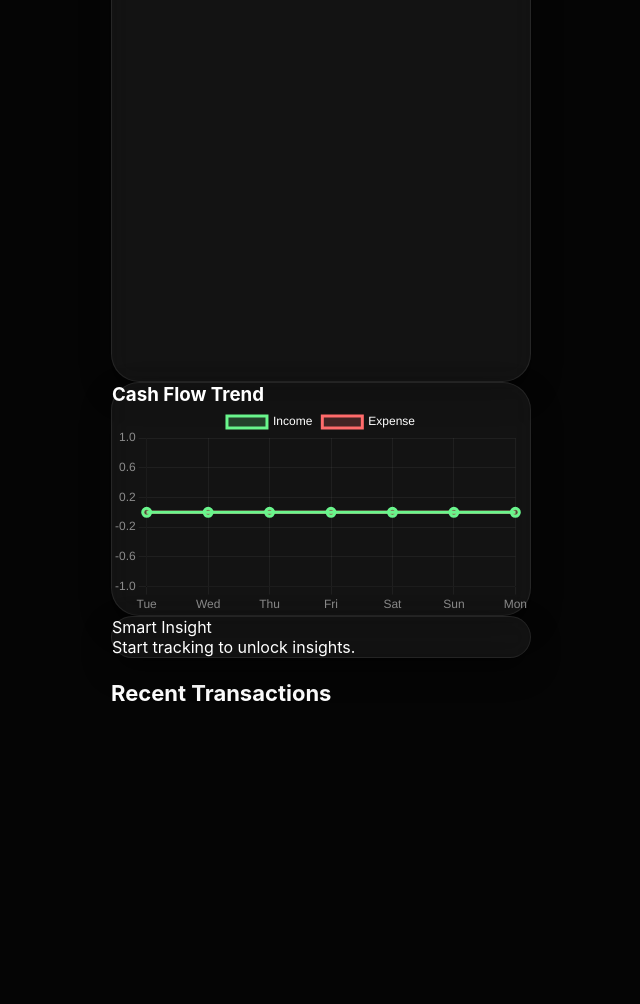
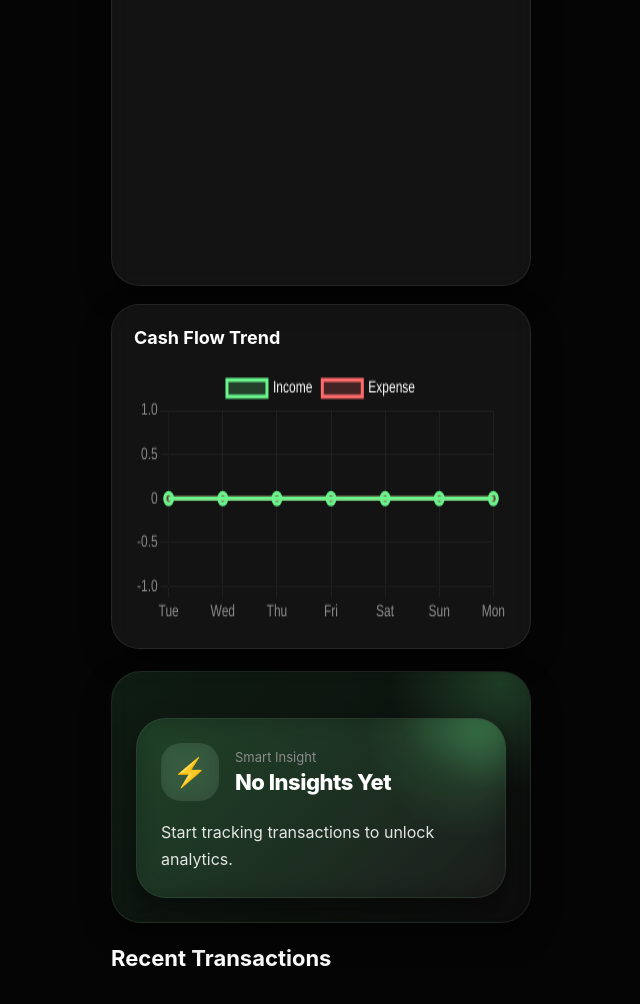
Before and after one commit to shashank364/finance-tracker, a plain HTML site: page index.html in a window 1280 px wide. Shown: the part 498-1502 px from the top of the page, without its empty margins (319-959 px from the left). Before the commit the page ends 1258 px from the top, so only its background shows below. Drawn offline with nearby package versions, Linux system fonts and the light colour scheme.

Commit message:
seventh-commit

```diff
--- a/css/analytics.css
+++ b/css/analytics.css
@@ -1,4 +1,4 @@
-/* .analytics-grid {
+.analytics-grid {
     display: grid;
     gap: 18px;
 
@@ -21,16 +21,69 @@
 }
 
 .insight-card {
-  margin-top: 20px;
+    margin-top: 22px;
 
-  padding: 22px;
+    padding: 24px;
 
     background:
-    linear-gradient(
-      135deg,
-      rgba(105,245,140,0.08),
-      rgba(255,255,255,0.03)
-    );
+        linear-gradient(135deg,
+            rgba(105, 245, 140, 0.10),
+            rgba(255, 255, 255, 0.03));
+
+    border-radius: 30px;
+
+    overflow: hidden;
+
+    position: relative;
+}
+
+.insight-card::before {
+    content: '';
+
+    position: absolute;
+
+    width: 220px;
+    height: 220px;
+
+    background:
+        radial-gradient(circle,
+            rgba(105, 245, 140, 0.18),
+            transparent 70%);
+
+    top: -100px;
+    right: -80px;
+}
+
+.insight-top {
+    display: flex;
+
+    align-items: center;
+
+    gap: 16px;
+
+    margin-bottom: 18px;
+
+    position: relative;
+    z-index: 2;
+}
+
+.insight-icon {
+    width: 58px;
+    height: 58px;
+
+    border-radius: 20px;
+
+    display: flex;
+
+    align-items: center;
+    justify-content: center;
+
+    background:
+        rgba(255, 255, 255, 0.08);
+
+    font-size: 28px;
+
+    backdrop-filter: blur(10px);
 }
 
 .insight-label {
@@ -38,13 +91,24 @@
 
     font-size: 13px;
 
-  margin-bottom: 10px;
+    margin-bottom: 4px;
+}
+
+.insight-title {
+    font-size: 22px;
+
+    font-weight: 800;
+
+    letter-spacing: -0.5px;
 }
 
 .insight-value {
-  font-size: 18px;
+    font-size: 16px;
 
-  line-height: 1.5;
+    line-height: 1.7;
 
-  font-weight: 600;
-} */
+    color: rgba(255, 255, 255, 0.88);
+
+    position: relative;
+    z-index: 2;
+}
--- a/index.html
+++ b/index.html
@@ -1,12 +1,10 @@
 <!DOCTYPE html>
 <html lang="en">
+
 <head>
     <meta charset="UTF-8" />
 
-  <meta
-    name="viewport"
-    content="width=device-width, initial-scale=1.0, viewport-fit=cover"
-  />
+    <meta name="viewport" content="width=device-width, initial-scale=1.0, viewport-fit=cover" />
 
     <title>Finance Tracker</title>
 
@@ -88,13 +86,33 @@
 
         <section class="insight-card card">
 
+            <section class="insight-card card">
+
+                <div class="insight-top">
+
+                    <div class="insight-icon">
+                        ⚡
+                    </div>
+
+                    <div>
+
                         <div class="insight-label">
                             Smart Insight
                         </div>
 
-  <div class="insight-value">
-    You're spending less on Food this week.
+                        <div class="insight-title" id="insightTitle">
+                            Spending Analysis
                         </div>
+
+                    </div>
+
+                </div>
+
+                <div class="insight-value" id="insightValue">
+                    Start tracking to unlock insights.
+                </div>
+
+            </section>
 
         </section>
 
@@ -118,41 +136,23 @@
 
             <div class="type-toggle">
 
-        <button
-          class="type active"
-          data-type="expense"
-        >
+                <button class="type active" data-type="expense">
                     Expense
                 </button>
 
-        <button
-          class="type"
-          data-type="income"
-        >
+                <button class="type" data-type="income">
                     Income
                 </button>
 
             </div>
 
-      <input
-        type="number"
-        id="amountInput"
-        placeholder="Amount"
-      />
+            <input type="number" id="amountInput" placeholder="Amount" />
 
             <select id="categorySelect"></select>
 
-      <input
-        type="text"
-        id="noteInput"
-        placeholder="Note"
-      />
+            <input type="text" id="noteInput" placeholder="Note" />
 
-      <input
-        type="text"
-        id="locationInput"
-        placeholder="Location"
-      />
+            <input type="text" id="locationInput" placeholder="Location" />
 
             <button id="saveTransactionBtn">
                 Save Transaction
@@ -165,4 +165,5 @@
     <script type="module" src="js/app.js"></script>
 
 </body>
+
 </html>
--- a/js/analytics.js
+++ b/js/analytics.js
@@ -83,7 +83,10 @@ export function getMonthlyStats(transactions) {
 
 export function generateInsight(transactions) {
   if (transactions.length === 0) {
-    return "Start tracking to unlock insights.";
+    return {
+      title: "No Insights Yet",
+      message: "Start tracking transactions to unlock analytics.",
+    };
   }
 
   let topCategory = "";
@@ -108,9 +111,9 @@ export function generateInsight(transactions) {
     }
   });
 
-  return `
-    Highest spending:
-    ${topCategory}
-    · ₹${highest}
-  `;
+  return {
+    title: `${topCategory} Spending Spike`,
+
+    message: `You've spent ₹${highest} on ${topCategory}. This is currently your highest expense category.`,
+  };
 }
--- a/js/app.js
+++ b/js/app.js
@@ -132,8 +132,11 @@ function renderDashboard() {
   renderExpenseChart(getExpenseBreakdown(transactions));
 
   renderCashflowChart(getCashflowTrend(transactions));
-  document.querySelector(".insight-value").innerText =
-    generateInsight(transactions);
+  const insight = generateInsight(transactions);
+
+  document.getElementById("insightTitle").innerText = insight.title;
+
+  document.getElementById("insightValue").innerText = insight.message;
 }
 
 saveBtn.onclick = () => {
```
Lines whose indentation alone changed are shown as unchanged.
